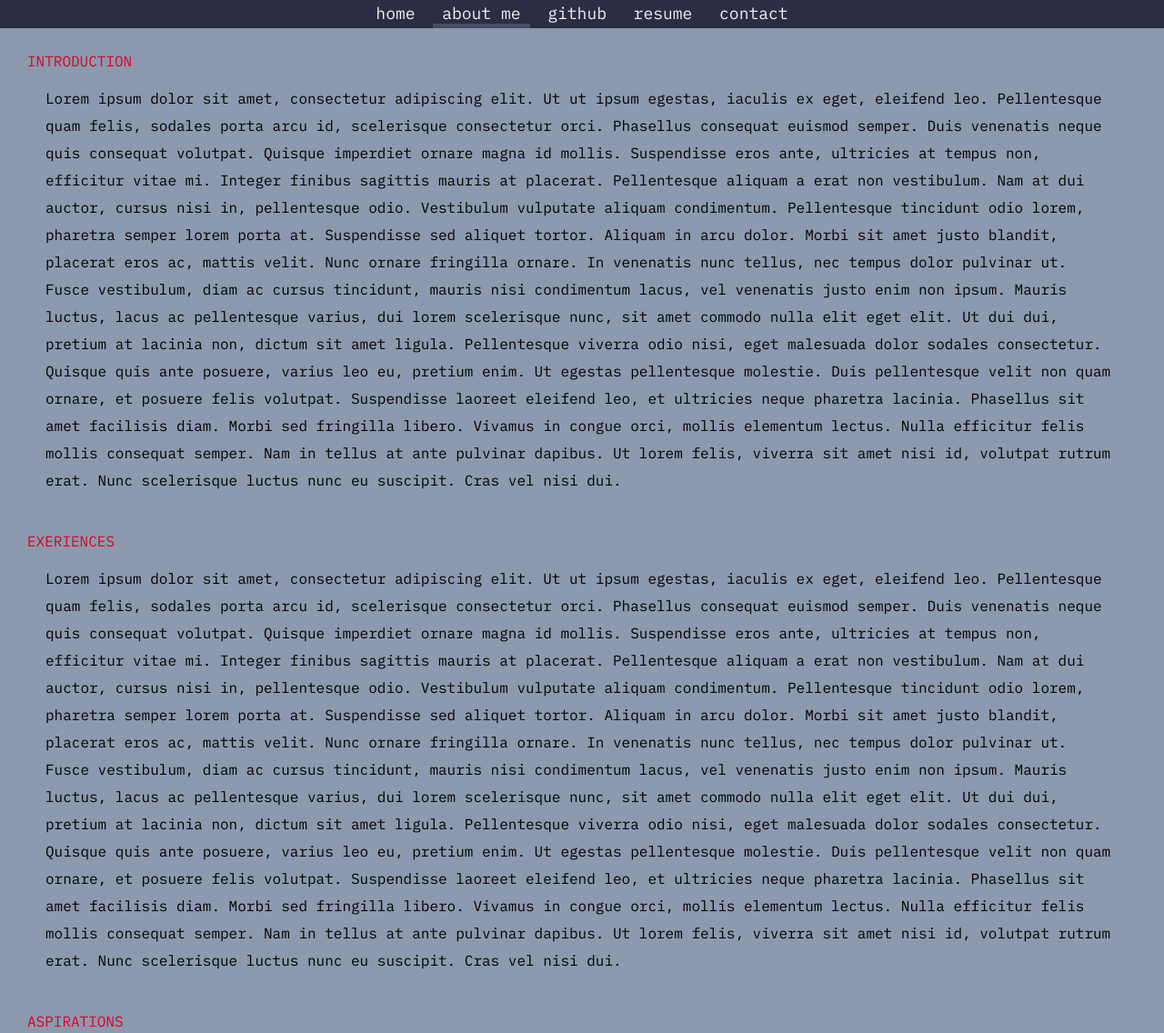
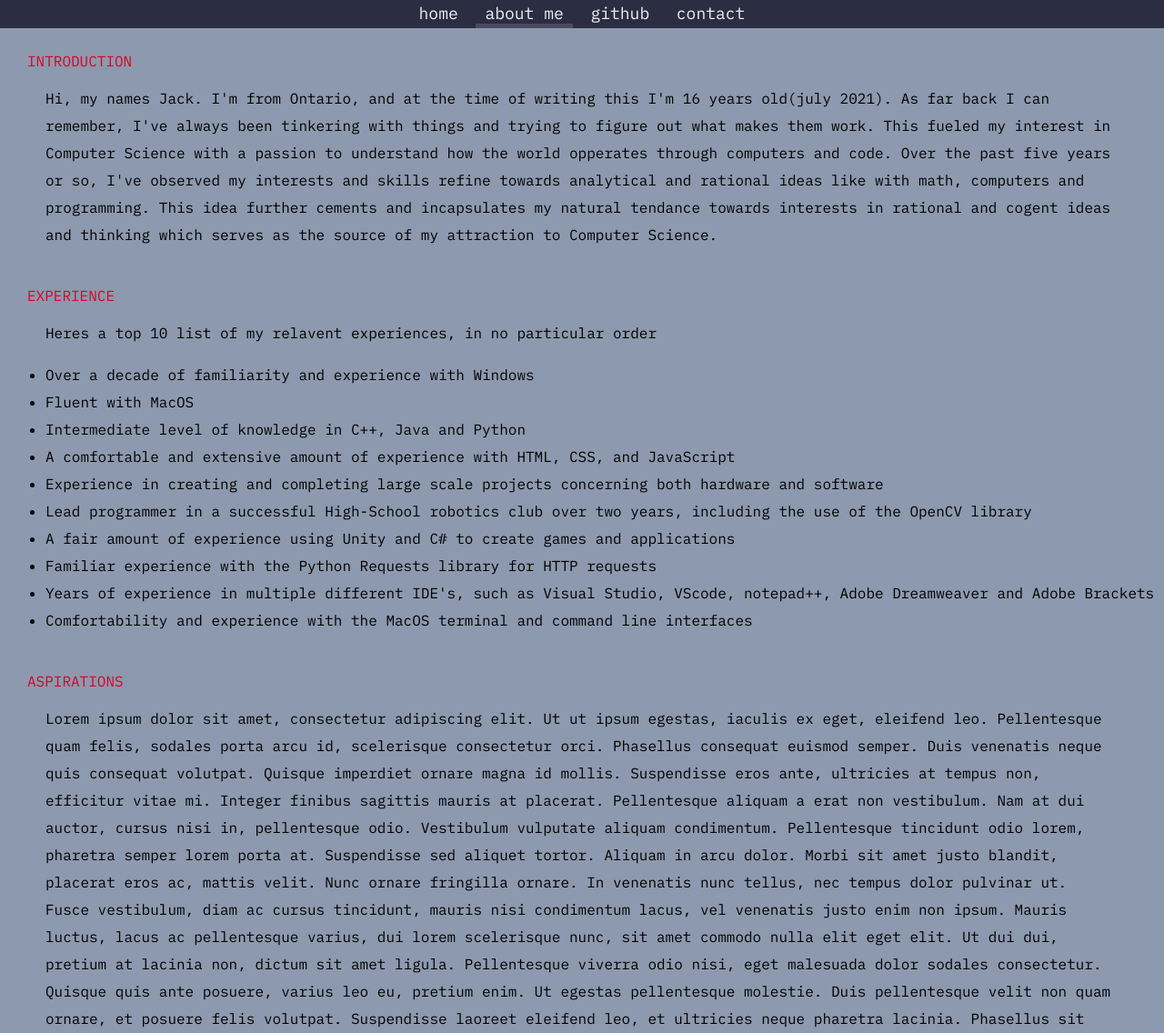
Before and after one commit to hand-burger/portfolio, a plain HTML site: page about.html in a window 1280 px wide. Shown: the top 1136 px of the page at 91% size. Drawn offline with Linux system fonts and the light colour scheme.

Commit message:
Lots
Removed resume, added some to the about, removed some animations, probably more

```diff
--- a/about.html
+++ b/about.html
@@ -11,13 +11,45 @@
             <a href='index.html'>home</a>
             <a id='header-selected' href='about.html'>about me</a>
             <a href='github.html'>github</a>
-            <a href='resume.html'>resume</a>
+            <!-- <a href='resume.html'>resume</a> -->
             <a href='contact.html'>contact</a>
         </div>
         <div class='header'>
             <p>INTRODUCTION</p>
         </div>
+        <div class='paragraph introduction'>
+            <p>Hi, my names Jack. I'm from Ontario, and at the time of writing this I'm 16 years old(july 2021).
+                As far back I can remember, I've always been tinkering with things and trying to figure out what makes them work.
+                This fueled my interest in Computer Science with a passion to understand how the world opperates through computers
+                and code. Over the past five years or so, I've observed my interests and skills refine towards analytical and rational
+                ideas like with math, computers and programming. This idea further cements and incapsulates my natural tendance towards
+                interests in rational and cogent ideas and thinking which serves as the source of my attraction to Computer Science.
+            </p>
+        </div>
+        <div class='header experience'>
+            <p>EXPERIENCE</p>
+        </div>
         <div class='paragraph'>
+            <p>Heres a top 10 list of my relavent experiences, in no particular order</p>
+        </div>
+        <div>
+            <ul class='experience-list'>
+                <li>Over a decade of familiarity and experience with Windows</li>
+                <li>Fluent with MacOS</li>
+                <li>Intermediate level of knowledge in C++, Java and Python</li>
+                <li>A comfortable and extensive amount of experience with HTML, CSS, and JavaScript</li>
+                <li>Experience in creating and completing large scale projects concerning both hardware and software</li>
+                <li>Lead programmer in a successful High-School robotics club over two years, including the use of the OpenCV library</li>
+                <li>A fair amount of experience using Unity and C# to create games and applications</li>
+                <li>Familiar experience with the Python Requests library for HTTP requests</li>
+                <li>Years of experience in multiple different IDE's, such as Visual Studio, VScode, notepad++, Adobe Dreamweaver and Adobe Brackets</li>
+                <li>Comfortability and experience with the MacOS terminal and command line interfaces</li>
+            </ul>
+        </div>
+        <div class='header'>
+            <p>ASPIRATIONS</p>
+        </div>
+        <div class='paragraph aspirations'>
             <p>Lorem ipsum dolor sit amet, consectetur adipiscing elit. Ut ut ipsum egestas, iaculis ex eget, eleifend leo. Pellentesque quam felis, sodales porta arcu id, scelerisque consectetur orci. Phasellus consequat euismod semper. Duis venenatis neque quis consequat volutpat. Quisque imperdiet ornare magna id mollis. Suspendisse eros ante, ultricies at tempus non, efficitur vitae mi. Integer finibus sagittis mauris at placerat. Pellentesque aliquam a erat non vestibulum. Nam at dui auctor, cursus nisi in, pellentesque odio. Vestibulum vulputate aliquam condimentum. Pellentesque tincidunt odio lorem, pharetra semper lorem porta at. Suspendisse sed aliquet tortor. Aliquam in arcu dolor.
 
                 Morbi sit amet justo blandit, placerat eros ac, mattis velit. Nunc ornare fringilla ornare. In venenatis nunc tellus, nec tempus dolor pulvinar ut. Fusce vestibulum, diam ac cursus tincidunt, mauris nisi condimentum lacus, vel venenatis justo enim non ipsum. Mauris luctus, lacus ac pellentesque varius, dui lorem scelerisque nunc, sit amet commodo nulla elit eget elit. Ut dui dui, pretium at lacinia non, dictum sit amet ligula. Pellentesque viverra odio nisi, eget malesuada dolor sodales consectetur.
@@ -25,19 +57,9 @@
                 Quisque quis ante posuere, varius leo eu, pretium enim. Ut egestas pellentesque molestie. Duis pellentesque velit non quam ornare, et posuere felis volutpat. Suspendisse laoreet eleifend leo, et ultricies neque pharetra lacinia. Phasellus sit amet facilisis diam. Morbi sed fringilla libero. Vivamus in congue orci, mollis elementum lectus. Nulla efficitur felis mollis consequat semper. Nam in tellus at ante pulvinar dapibus. Ut lorem felis, viverra sit amet nisi id, volutpat rutrum erat. Nunc scelerisque luctus nunc eu suscipit. Cras vel nisi dui.</p>
         </div>
         <div class='header'>
-            <p>EXERIENCES</p>
+            <p>QUALITIES</p>
         </div>
-        <div class='paragraph'>
-            <p>Lorem ipsum dolor sit amet, consectetur adipiscing elit. Ut ut ipsum egestas, iaculis ex eget, eleifend leo. Pellentesque quam felis, sodales porta arcu id, scelerisque consectetur orci. Phasellus consequat euismod semper. Duis venenatis neque quis consequat volutpat. Quisque imperdiet ornare magna id mollis. Suspendisse eros ante, ultricies at tempus non, efficitur vitae mi. Integer finibus sagittis mauris at placerat. Pellentesque aliquam a erat non vestibulum. Nam at dui auctor, cursus nisi in, pellentesque odio. Vestibulum vulputate aliquam condimentum. Pellentesque tincidunt odio lorem, pharetra semper lorem porta at. Suspendisse sed aliquet tortor. Aliquam in arcu dolor.
-
-                Morbi sit amet justo blandit, placerat eros ac, mattis velit. Nunc ornare fringilla ornare. In venenatis nunc tellus, nec tempus dolor pulvinar ut. Fusce vestibulum, diam ac cursus tincidunt, mauris nisi condimentum lacus, vel venenatis justo enim non ipsum. Mauris luctus, lacus ac pellentesque varius, dui lorem scelerisque nunc, sit amet commodo nulla elit eget elit. Ut dui dui, pretium at lacinia non, dictum sit amet ligula. Pellentesque viverra odio nisi, eget malesuada dolor sodales consectetur.
-
-                Quisque quis ante posuere, varius leo eu, pretium enim. Ut egestas pellentesque molestie. Duis pellentesque velit non quam ornare, et posuere felis volutpat. Suspendisse laoreet eleifend leo, et ultricies neque pharetra lacinia. Phasellus sit amet facilisis diam. Morbi sed fringilla libero. Vivamus in congue orci, mollis elementum lectus. Nulla efficitur felis mollis consequat semper. Nam in tellus at ante pulvinar dapibus. Ut lorem felis, viverra sit amet nisi id, volutpat rutrum erat. Nunc scelerisque luctus nunc eu suscipit. Cras vel nisi dui.</p>
-        </div>
-        <div class='header'>
-            <p>ASPIRATIONS</p>
-        </div>
-        <div class='paragraph'>
+        <div class='paragraph qualities'>
             <p>Lorem ipsum dolor sit amet, consectetur adipiscing elit. Ut ut ipsum egestas, iaculis ex eget, eleifend leo. Pellentesque quam felis, sodales porta arcu id, scelerisque consectetur orci. Phasellus consequat euismod semper. Duis venenatis neque quis consequat volutpat. Quisque imperdiet ornare magna id mollis. Suspendisse eros ante, ultricies at tempus non, efficitur vitae mi. Integer finibus sagittis mauris at placerat. Pellentesque aliquam a erat non vestibulum. Nam at dui auctor, cursus nisi in, pellentesque odio. Vestibulum vulputate aliquam condimentum. Pellentesque tincidunt odio lorem, pharetra semper lorem porta at. Suspendisse sed aliquet tortor. Aliquam in arcu dolor.
 
                 Morbi sit amet justo blandit, placerat eros ac, mattis velit. Nunc ornare fringilla ornare. In venenatis nunc tellus, nec tempus dolor pulvinar ut. Fusce vestibulum, diam ac cursus tincidunt, mauris nisi condimentum lacus, vel venenatis justo enim non ipsum. Mauris luctus, lacus ac pellentesque varius, dui lorem scelerisque nunc, sit amet commodo nulla elit eget elit. Ut dui dui, pretium at lacinia non, dictum sit amet ligula. Pellentesque viverra odio nisi, eget malesuada dolor sodales consectetur.
--- a/style.css
+++ b/style.css
@@ -92,3 +92,15 @@ body{
     justify-content: center;
     align-items: center;
 }
+.here a{
+    display: inline;
+    text-decoration: none;
+    color: #D90429;
+}
+.here p{
+    display: inline;
+}
+.experience-list{
+    padding-left: 50px;
+    line-height: 30px;
+}
```
Also changed, not shown: contact.html (+1 -1 lines), github.html (+2 -2 lines), index.html (+1 -1 lines), resume.html (+5 -3 lines).
